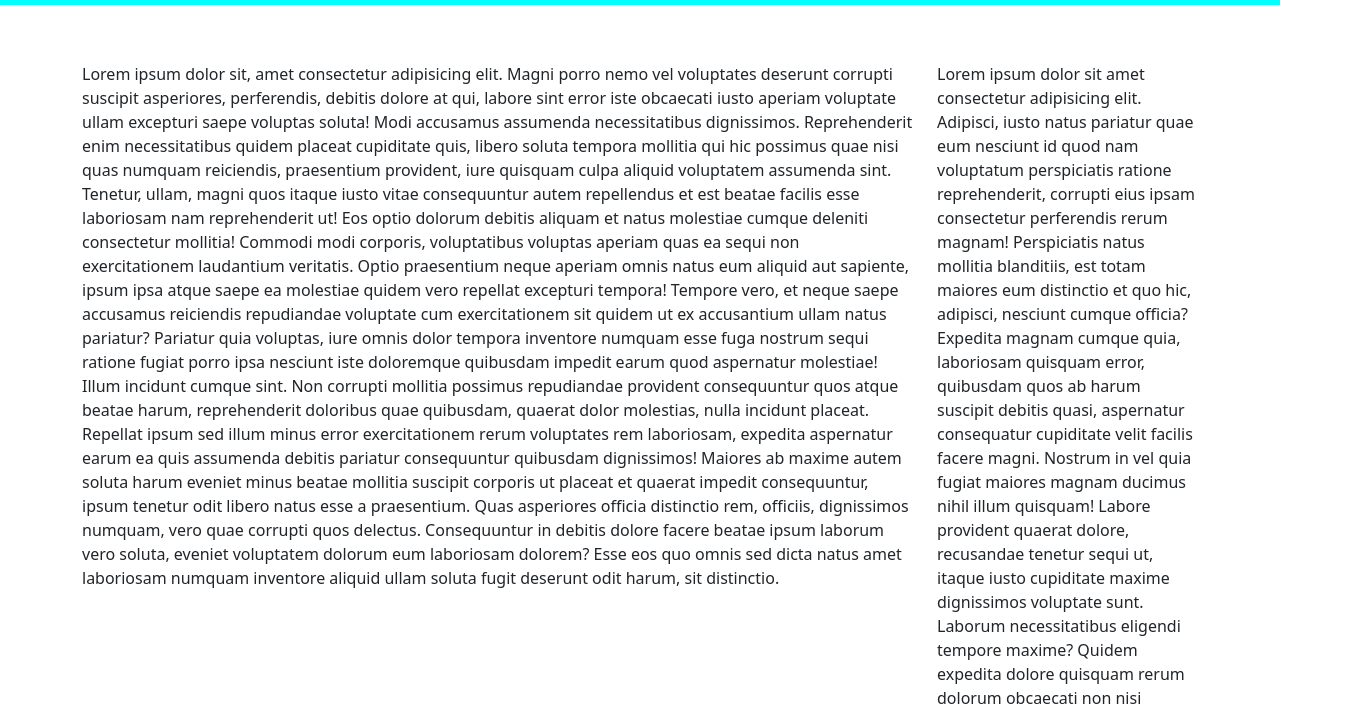
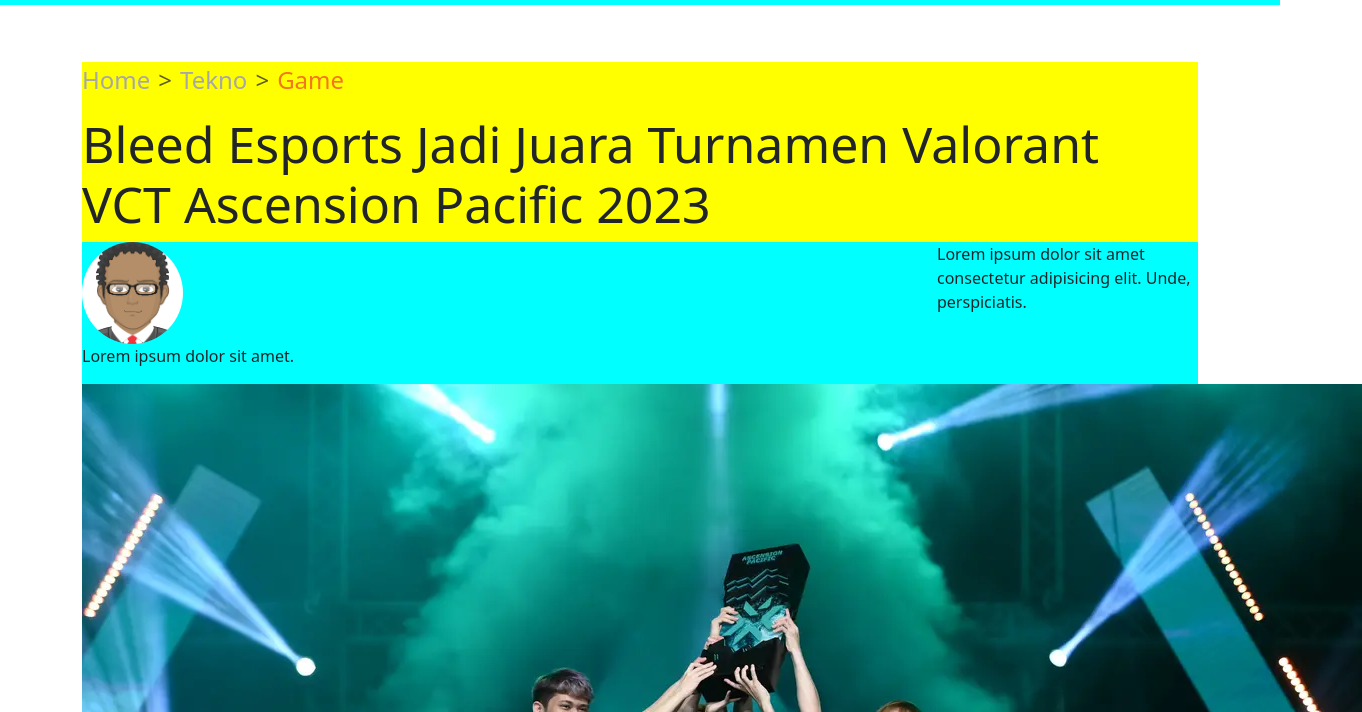
Before and after one commit to UI-UX-GROUP-2-Situs-Agregator-Berita/Group-Project-1, a plain HTML site: page home.html in a window 1280 px wide. Shown: the part 88-800 px from the top of the page, 1362 px wide, since content can reach past the window. Drawn offline with nearby package versions, Linux system fonts and the light colour scheme.

Commit message:
fixed berita 1

```diff
--- a/Assets/css/home.css
+++ b/Assets/css/home.css
@@ -8,7 +8,7 @@ header nav {
   background-color: aqua;
 }
 
-.btn-login button{
+.btn-login button {
   width: 100px;
   height: 50px;
   border-radius: 30px;
@@ -16,3 +16,36 @@ header nav {
   color: orange;
   border: 2px solid blue;
 }
+
+.header-berita {
+  background-color: yellow;
+  width: 100%;
+}
+
+.header-berita .breadcrumb {
+  font-size: 24px;
+}
+
+.header-berita .breadcrumb a {
+  text-decoration: none;
+  color: #a7a7a7;
+}
+
+.header-berita .breadcrumb .active {
+  color: #f47522;
+}
+
+.header-berita .judul-berita h1 {
+  font-size: 50px;
+}
+
+.nama-pengarang{
+  /* height: 10px; */
+  background-color: aqua;
+}
+
+#nama-penerbit img{
+  width: 101px;
+  height: 102px;
+  border-radius: 50%;
+}
--- a/home.html
+++ b/home.html
@@ -3,7 +3,7 @@
   <head>
     <meta charset="utf-8">
     <meta name="viewport" content="width=device-width, initial-scale=1">
-    <title>Bootstrap demo</title>
+    <title>Berita 1</title>
     <link rel="stylesheet" href="https://cdnjs.cloudflare.com/ajax/libs/font-awesome/5.15.3/css/all.min.css">
     <link href="https://cdn.jsdelivr.net/npm/bootstrap@5.3.1/dist/css/bootstrap.min.css"
       rel="stylesheet" integrity="sha384-4bw+/aepP/YC94hEpVNVgiZdgIC5+VKNBQNGCHeKRQN+PtmoHDEXuppvnDJzQIu9" crossorigin="anonymous"/>
@@ -41,8 +41,44 @@
       </nav>
     </header>
     <!-- End Header -->
+
+    <!-- Start Main -->
     <main>
       <div class="container">
+        <div class="header-berita">
+
+          <!-- Start Breadcrumb -->
+          <nav aria-label="breadcrumb" style="--bs-breadcrumb-divider: '>';">
+            <ol class="breadcrumb">
+              <li class="breadcrumb-item"><a href="#">Home</a></li>
+              <li class="breadcrumb-item"><a href="#">Tekno</a></li>
+              <li class="breadcrumb-item active" aria-current="page">Game</li>
+            </ol>
+          </nav>
+          <!-- End Breadcrumb -->
+
+          <!-- Start Judul Berita -->
+          <div class="judul-berita">
+            <h1>Bleed Esports Jadi Juara Turnamen Valorant VCT Ascension Pacific 2023</h1>
+          </div>
+          <!-- End Judul Berita -->
+
+          <!-- Start Nama Pengarang -->
+          <div class="nama-pengarang">
+            <div class="row">
+              <div class="col-lg-9" id="nama-penerbit">
+                <img src="Assets/img/avatar.png" alt="foto-profil">
+                <p>Lorem ipsum dolor sit amet.</p>
+              </div>
+              <div class="col-lg-3" id="social-media">
+                <p>Lorem ipsum dolor sit amet consectetur adipisicing elit. Unde, perspiciatis.</p>
+              </div>
+            </div>
+          </div>
+          <!-- End Nama Pengarang -->
+
+          <img src="Assets/img/valorant.jpg" alt="berita-valorant" class="img-responsive">
+        </div>
         <div class="row">
           <div class="col-9">
             <div class="lorem-1">
@@ -57,6 +93,7 @@
         </div>
       </div>
     </main>
+    <!-- End Main -->
     <h1>Hello, world!</h1>
     <a href="index.html">index</a>
     <script src="https://cdn.jsdelivr.net/npm/bootstrap@5.3.1/dist/js/bootstrap.bundle.min.js" integrity="sha384-HwwvtgBNo3bZJJLYd8oVXjrBZt8cqVSpeBNS5n7C8IVInixGAoxmnlMuBnhbgrkm" crossorigin="anonymous"></script>
```
Also changed, not shown: Assets/img/avatar.png (added), Assets/img/valorant.jpg (added). Lines whose indentation alone changed are shown as unchanged.
